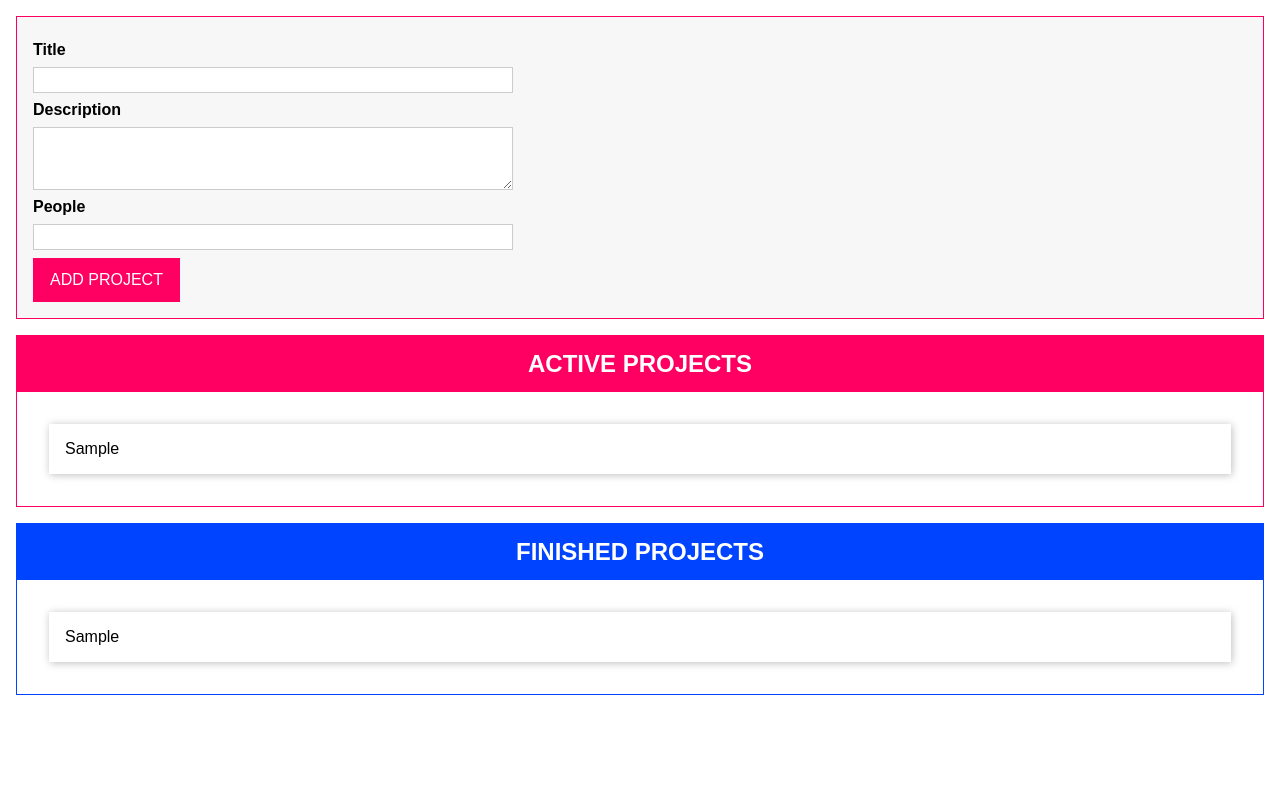
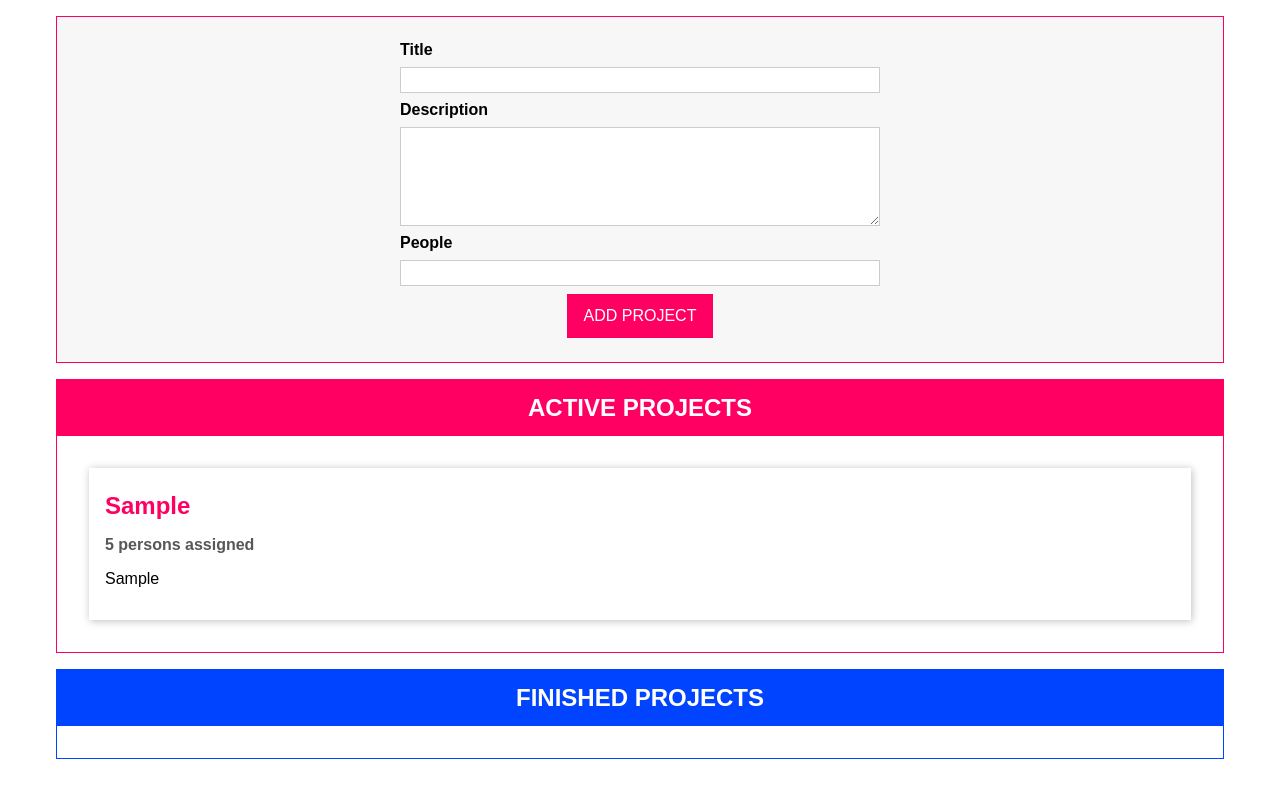
Before and after one commit to Ist14k/ts--drag-and-drop-app, a website built with Vite: page index.html in a window 1280 px wide. Both pictures are taken after typing "Sample", "Sample", "5" into the empty fields and a click on the button "ADD PROJECT". Built offline with nearby package versions, Linux system fonts and the light colour scheme.

Commit message:
initial app completed

```diff
--- a/index.html
+++ b/index.html
@@ -15,7 +15,7 @@
         </div>
         <div class="form-control">
           <label for="description">Description</label>
-          <textarea id="description" rows="3"></textarea>
+          <textarea id="description" rows="5"></textarea>
         </div>
         <div class="form-control">
           <label for="people">People</label>
@@ -25,7 +25,11 @@
       </form>
     </template>
     <template id="single-project">
-      <li></li>
+      <li draggable="true">
+        <h2></h2>
+        <h3></h3>
+        <p></p>
+      </li>
     </template>
     <template id="project-list">
       <section class="projects">
--- a/src/main.ts
+++ b/src/main.ts
@@ -1,13 +1,49 @@
 import './style.css';
 
+// Drag and Drop Interfaces
+interface Draggable {
+  dragStartHandler: (event: DragEvent) => void;
+  dragEndHandler: (event: DragEvent) => void;
+}
+
+interface DragTarget {
+  dragOverHandler: (event: DragEvent) => void;
+  dropHandler: (event: DragEvent) => void;
+  dragLeaveHandler: (event: DragEvent) => void;
+}
+
+// Project Class
+enum ProjectStatus {
+  Active,
+  Finished,
+}
+class Project {
+  constructor(
+    public id: string,
+    public title: string,
+    public description: string,
+    public people: number,
+    public status: ProjectStatus,
+  ) {}
+}
+
 // Project State Management
+type Listener<T> = (items: T[]) => void;
 
-class ProjectState {
-  private listeners: Function[] = [];
+class State<T> {
+  protected listeners: Listener<T>[] = [];
+
+  addListener(listenerFn: Listener<T>) {
+    this.listeners.push(listenerFn);
+  }
+}
+class ProjectState extends State<Project> {
   private projects: any[] = [];
   private static instance: ProjectState;
 
-  // private constructor() {}
+  constructor() {
+    super();
+  }
 
   static getInstances() {
     if (this.instance) {
@@ -17,21 +53,28 @@ class ProjectState {
     return this.instance;
   }
 
-  addListener(listenerFn: Function) {
-    this.listeners.push(listenerFn);
-  }
-
   addProject(title: string, description: string, people: number) {
-    const newProject = {
-      id: Math.random().toString(),
+    const newProject = new Project(
+      Math.random().toString(),
       title,
       description,
       people,
-    };
+      ProjectStatus.Active,
+    );
     this.projects.push(newProject);
 
     for (const listenerFn of this.listeners) {
       listenerFn(this.projects.slice());
+    }
+  }
+
+  moveProject(projectId: string, newStatus: ProjectStatus) {
+    const project = this.projects.find(prj => prj.id === projectId);
+    if (project && project.status !== newStatus) {
+      project.status = newStatus;
+      for (const listenerFn of this.listeners) {
+        listenerFn(this.projects.slice());
+      }
     }
   }
 }
@@ -80,77 +123,156 @@ function validate(input: UserInputs) {
 //   return adjustedDescriptor;
 // }
 
+abstract class Component<T extends HTMLElement, U extends HTMLElement> {
+  templateElement: HTMLTemplateElement;
+  hostElement: T;
+  element: U;
+
+  constructor(templateId: string, hostElementId: string, insertAtStart: boolean, newElementId?: string) {
+    this.templateElement = document.getElementById(templateId)! as HTMLTemplateElement;
+    this.hostElement = document.getElementById(hostElementId)! as T;
+
+    const importedNode = document.importNode(this.templateElement.content, true);
+    this.element = importedNode.firstElementChild as U;
+    if (newElementId) {
+      this.element.id = newElementId;
+    }
+
+    this.attach(insertAtStart);
+  }
+
+  private attach(insertAtBeginning: boolean) {
+    this.hostElement.insertAdjacentElement(insertAtBeginning ? 'afterbegin' : 'beforeend', this.element);
+  }
+
+  abstract configure(): void;
+  abstract renderContent(): void;
+}
+
+// ProjectItem Class
+class ProjectItem extends Component<HTMLUListElement, HTMLLIElement> implements Draggable {
+  get persons() {
+    if (this.project.people === 1) {
+      return '1 person';
+    } else {
+      return `${this.project.people} persons`;
+    }
+  }
+  constructor(public hostId: string, public project: Project) {
+    super('single-project', hostId, false, project.id);
+    this.renderContent();
+    this.configure();
+  }
+
+  dragStartHandler(event: DragEvent) {
+    event.dataTransfer!.setData('text/plain', this.project.id);
+    event.dataTransfer!.effectAllowed = 'move';
+  }
+
+  dragEndHandler(_: DragEvent) {
+    // console.log('DragEnd');
+  }
+
+  configure() {
+    this.element.addEventListener('dragstart', this.dragStartHandler.bind(this));
+    this.element.addEventListener('dragend', this.dragEndHandler.bind(this));
+  }
+
+  renderContent() {
+    console.log(this.project);
+    this.element.querySelector('h2')!.textContent = this.project.title;
+    this.element.querySelector('h3')!.textContent = this.persons + ' assigned';
+    this.element.querySelector('p')!.textContent = this.project.description;
+  }
+}
+
 // ProjectList Class
-class ProjectList {
-  templateElement: HTMLTemplateElement;
-  hostElement: HTMLDivElement;
-  element: HTMLElement;
-  assignedProjects: any[];
+class ProjectList extends Component<HTMLDivElement, HTMLElement> implements DragTarget {
+  assignedProjects: Project[];
 
   constructor(private type: 'active' | 'finished') {
-    this.templateElement = document.getElementById('project-list')! as HTMLTemplateElement;
-    this.hostElement = document.getElementById('app')! as HTMLDivElement;
+    super('project-list', 'app', false, `${type}-projects`);
     this.assignedProjects = [];
 
-    const importedNode = document.importNode(this.templateElement.content, true);
-    this.element = importedNode.firstElementChild as HTMLElement;
-    this.element.id = `${this.type}-projects`;
+    this.configure();
+    this.renderContent();
+  }
 
-    projectState.addListener((projects: any[]) => {
-      this.assignedProjects = projects;
-      this.renderProjects();
-    });
+  dragOverHandler(event: DragEvent) {
+    if (event.dataTransfer && event.dataTransfer.types[0] === 'text/plain') {
+      event.preventDefault();
+      const listEl = this.element.querySelector('ul')!;
+      listEl.classList.add('droppable');
+    }
+  }
 
-    this.attach();
-    this.renderContent();
+  dropHandler(event: DragEvent) {
+    // console.log(event.dataTransfer!.getData('text/plain'));
+    const projectId = event.dataTransfer!.getData('text/plain');
+    projectState.moveProject(
+      projectId,
+      this.type === 'active' ? ProjectStatus.Active : ProjectStatus.Finished,
+    );
+  }
+
+  dragLeaveHandler(_: DragEvent) {
+    const listEl = this.element.querySelector('ul')!;
+    listEl.classList.remove('droppable');
   }
 
   private renderProjects() {
     const listEl = document.getElementById(`${this.type}-projects-list`)! as HTMLUListElement;
+    listEl.innerHTML = '';
     for (const prjItem of this.assignedProjects) {
-      const listItem = document.createElement('li');
-      listItem.textContent = prjItem.title;
-      listEl.appendChild(listItem);
+      new ProjectItem(this.element.querySelector('ul')!.id, prjItem);
     }
   }
 
-  private renderContent() {
+  configure() {
+    this.element.addEventListener('dragover', this.dragOverHandler.bind(this));
+    this.element.addEventListener('drop', this.dropHandler.bind(this));
+    this.element.addEventListener('dragleave', this.dragLeaveHandler.bind(this));
+
+    projectState.addListener((projects: Project[]) => {
+      const relevantProjects = projects.filter(prj => {
+        if (this.type === 'active') {
+          return prj.status === ProjectStatus.Active;
+        }
+        return prj.status === ProjectStatus.Finished;
+      });
+      this.assignedProjects = relevantProjects;
+      this.renderProjects();
+    });
+  }
+
+  renderContent() {
     const listId = `${this.type}-projects-list`;
     this.element.querySelector('ul')!.id = listId;
     this.element.querySelector('h2')!.textContent = `${this.type.toUpperCase()} PROJECTS`;
   }
-
-  private attach() {
-    this.hostElement.insertAdjacentElement('beforeend', this.element);
-  }
 }
 
 // ProjectInput Class
-class ProjectInput {
-  templateElement: HTMLTemplateElement;
-  hostElement: HTMLDivElement;
-  element: HTMLFormElement;
-
+class ProjectInput extends Component<HTMLDivElement, HTMLFormElement> {
   titleInputElement: HTMLInputElement;
   descriptionInputElement: HTMLInputElement;
   peopleInputElement: HTMLInputElement;
 
   constructor() {
-    this.templateElement = document.getElementById('project-input')! as HTMLTemplateElement;
-    this.hostElement = document.getElementById('app')! as HTMLDivElement;
-
-    const importedNode = document.importNode(this.templateElement.content, true);
-    this.element = importedNode.firstElementChild as HTMLFormElement;
-    this.element.id = 'user-input';
+    super('project-input', 'app', true, 'user-input');
 
     this.titleInputElement = this.element.querySelector('#title') as HTMLInputElement;
     this.descriptionInputElement = this.element.querySelector('#description') as HTMLInputElement;
     this.peopleInputElement = this.element.querySelector('#people') as HTMLInputElement;
 
     this.configure();
+  }
 
-    this.attach();
+  configure() {
+    this.element.addEventListener('submit', this.submitHandler.bind(this));
   }
+
+  renderContent() {}
 
   private gatherUserInput(): [string, string, number] | void {
     const enteredTitle = this.titleInputElement.value;
@@ -200,16 +322,12 @@ class ProjectInput {
       this.clearInputs();
     }
   }
-
-  private configure() {
-    this.element.addEventListener('submit', this.submitHandler.bind(this));
-  }
-
-  private attach() {
-    this.hostElement.insertAdjacentElement('afterbegin', this.element);
-  }
 }
 
-const prjInput = new ProjectInput();
-const activePrjList = new ProjectList('active');
-const finishedPrjList = new ProjectList('finished');
+// const prjInput = new ProjectInput();
+// const activePrjList = new ProjectList('active');
+// const finishedPrjList = new ProjectList('finished');
+
+new ProjectInput();
+new ProjectList('active');
+new ProjectList('finished');
--- a/src/style.css
+++ b/src/style.css
@@ -7,7 +7,9 @@ html {
 }
 
 body {
-  margin: 0;
+  width: 100%;
+  max-width: 1200px;
+  margin: 0 auto;
 }
 
 label,
@@ -93,6 +95,10 @@ button:active {
   margin: 1rem;
 }
 
+.projects li:hover {
+  background: white;
+}
+
 .projects li h2 {
   color: #ff0062;
   margin: 0.5rem 0;
@@ -125,3 +131,18 @@ button:active {
   border: 1px solid #ff0062;
   background: #f7f7f7;
 }
+
+.form-control {
+  width: 100%;
+  max-width: 30rem;
+  margin: 0.5rem auto;
+}
+
+button {
+  display: block;
+  margin: 0.5rem auto;
+}
+
+#user-input {
+  width: auto;
+}
```
